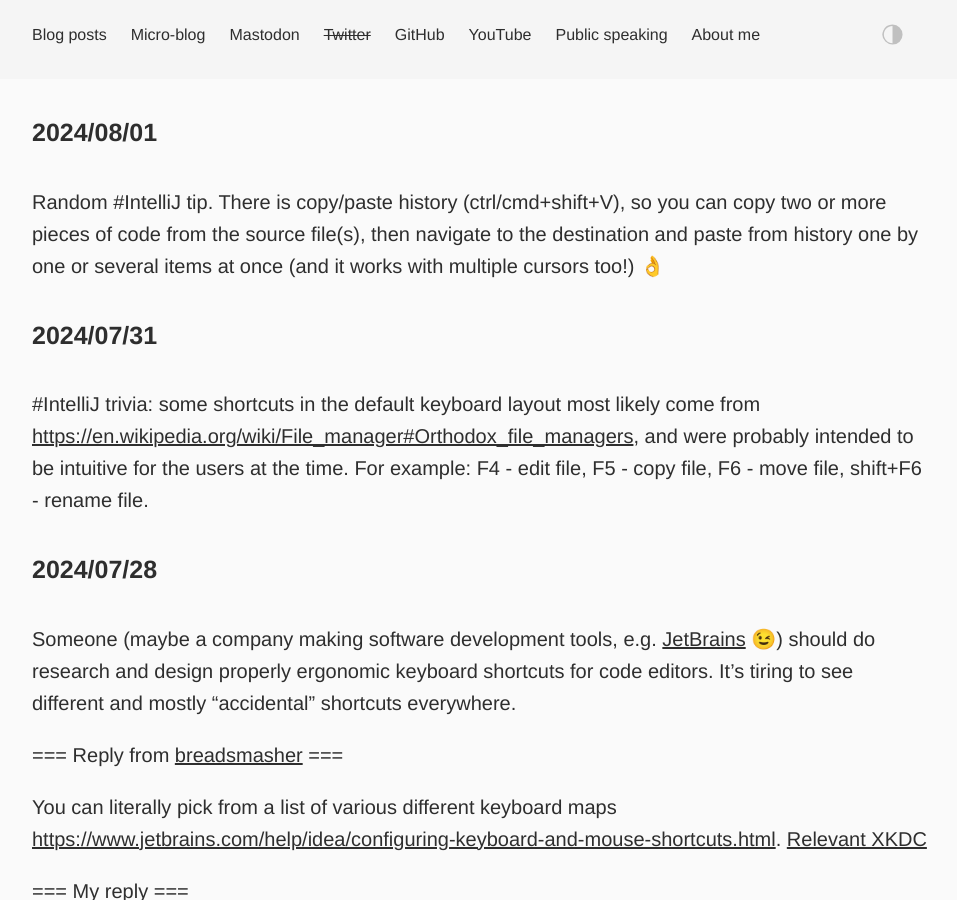
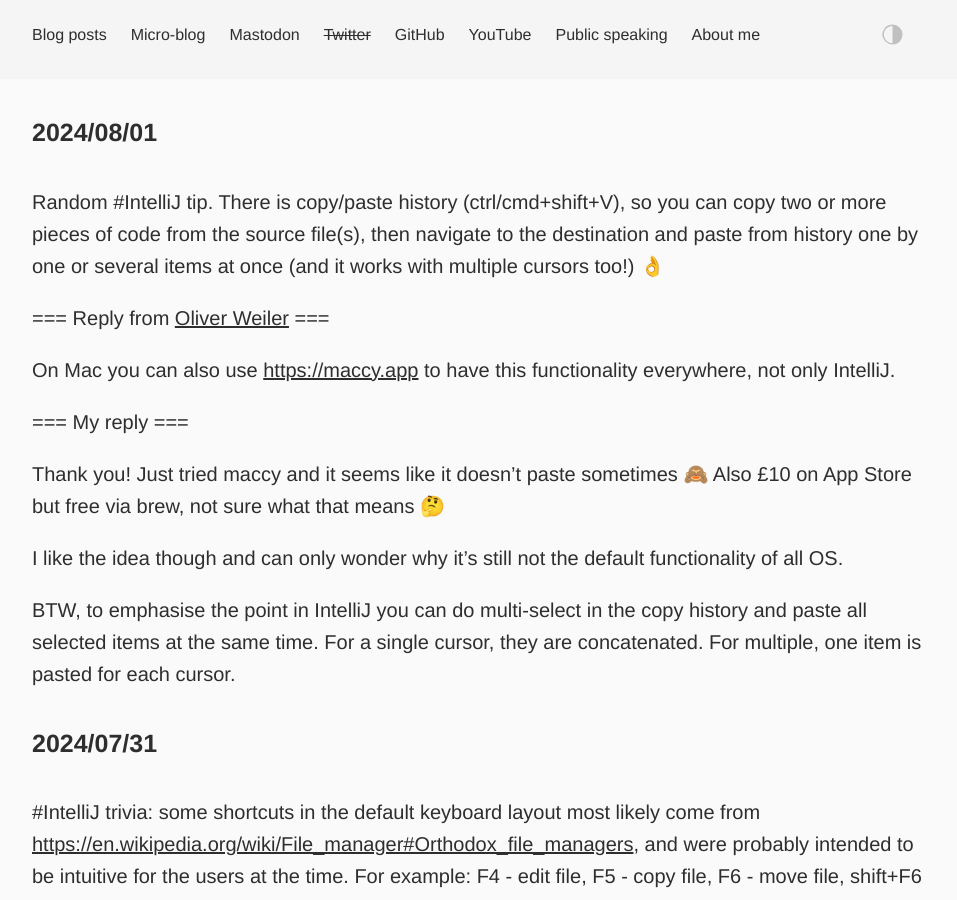
Before and after one commit to dkandalov/dkandalov.github.io, a Jekyll site: the page built from micro-blog.md, in a window 1280 px wide and 900 px high. Shown: the whole window, without its empty margins (160-1117 px from the left). Built offline with Jekyll 4.4.1, drawn with Linux system fonts in a browser that asks for light colours.

Commit message:
updated micro-blog

```diff
--- a/micro-blog.md
+++ b/micro-blog.md
@@ -5,6 +5,18 @@ permalink: /micro-blog/
 
 #### 2024/08/01
 Random #IntelliJ tip. There is copy/paste history (ctrl/cmd+shift+V), so you can copy two or more pieces of code from the source file(s), then navigate to the destination and paste from history one by one or several items at once (and it works with multiple cursors too!) 👌
+
+=== Reply from [Oliver Weiler](https://twitter.com/helpermethod) ===
+
+On Mac you can also use <https://maccy.app> to have this functionality everywhere, not only IntelliJ.
+
+=== My reply ===
+
+Thank you! Just tried maccy and it seems like it doesn't paste sometimes 🙈 Also £10 on App Store but free via brew, not sure what that means 🤔
+
+I like the idea though and can only wonder why it's still not the default functionality of all OS.
+
+BTW, to emphasise the point in IntelliJ you can do multi-select in the copy history and paste all selected items at the same time. For a single cursor, they are concatenated. For multiple, one item is pasted for each cursor.
 
 #### 2024/07/31
 #IntelliJ trivia: some shortcuts in the default keyboard layout most likely come from <https://en.wikipedia.org/wiki/File_manager#Orthodox_file_managers>, and were probably intended to be intuitive for the users at the time. For example: F4 - edit file, F5 - copy file, F6 - move file, shift+F6 - rename file.
```
